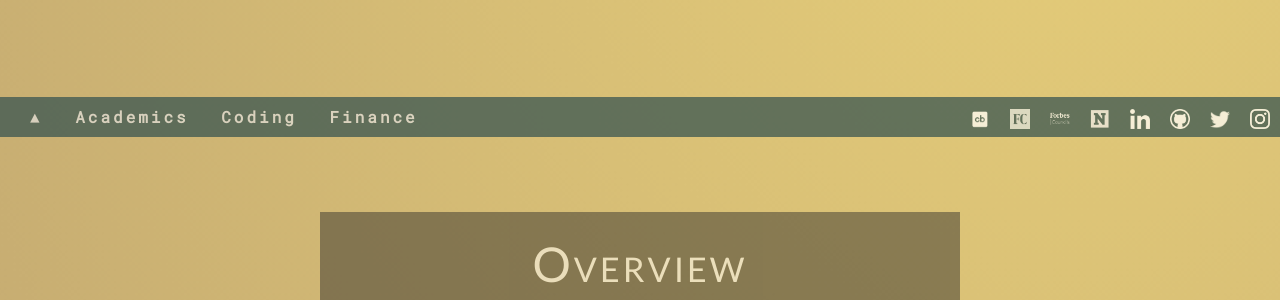
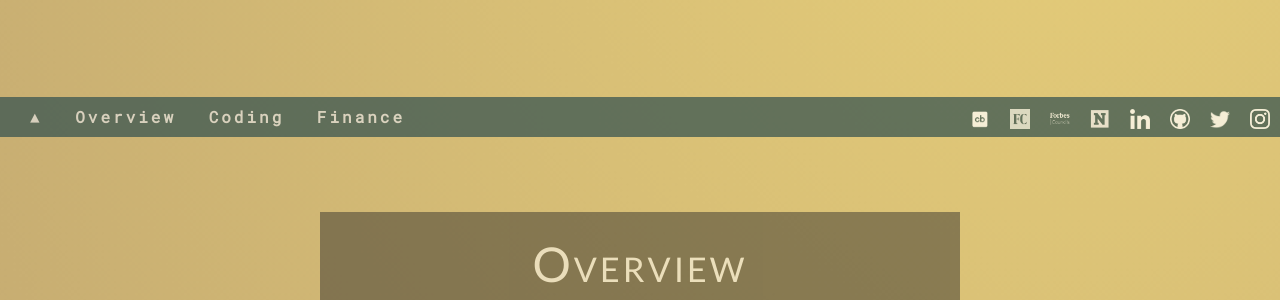
Before and after one commit to nmits/nmits.github.io, a Jekyll site: the page built from index.html, in a window 1280 px wide. Shown: the part 763-1063 px from the top of the page. Built offline with Jekyll 4.4.1, drawn with Linux system fonts in a browser that asks for light colours; nearby versions of some CDN libraries.

Commit message:
Update footer.html
Changing links

```diff
--- a/_includes/footer.html
+++ b/_includes/footer.html
@@ -31,7 +31,7 @@
 
         <nav>
             <a href="#Top" class="topLink"><b>▲</b></a>
-            <a href="#School" class="schoolLink"><b>Academics</b></a>
+            <a href="#Overview" class="schoolLink"><b>Overview</b></a>
             <a href="#Coding" class="codingLink"><b>Coding</b></a>
             <a href="#Finance" class="financeLink"><b>Finance</b></a>
         </nav>
```
